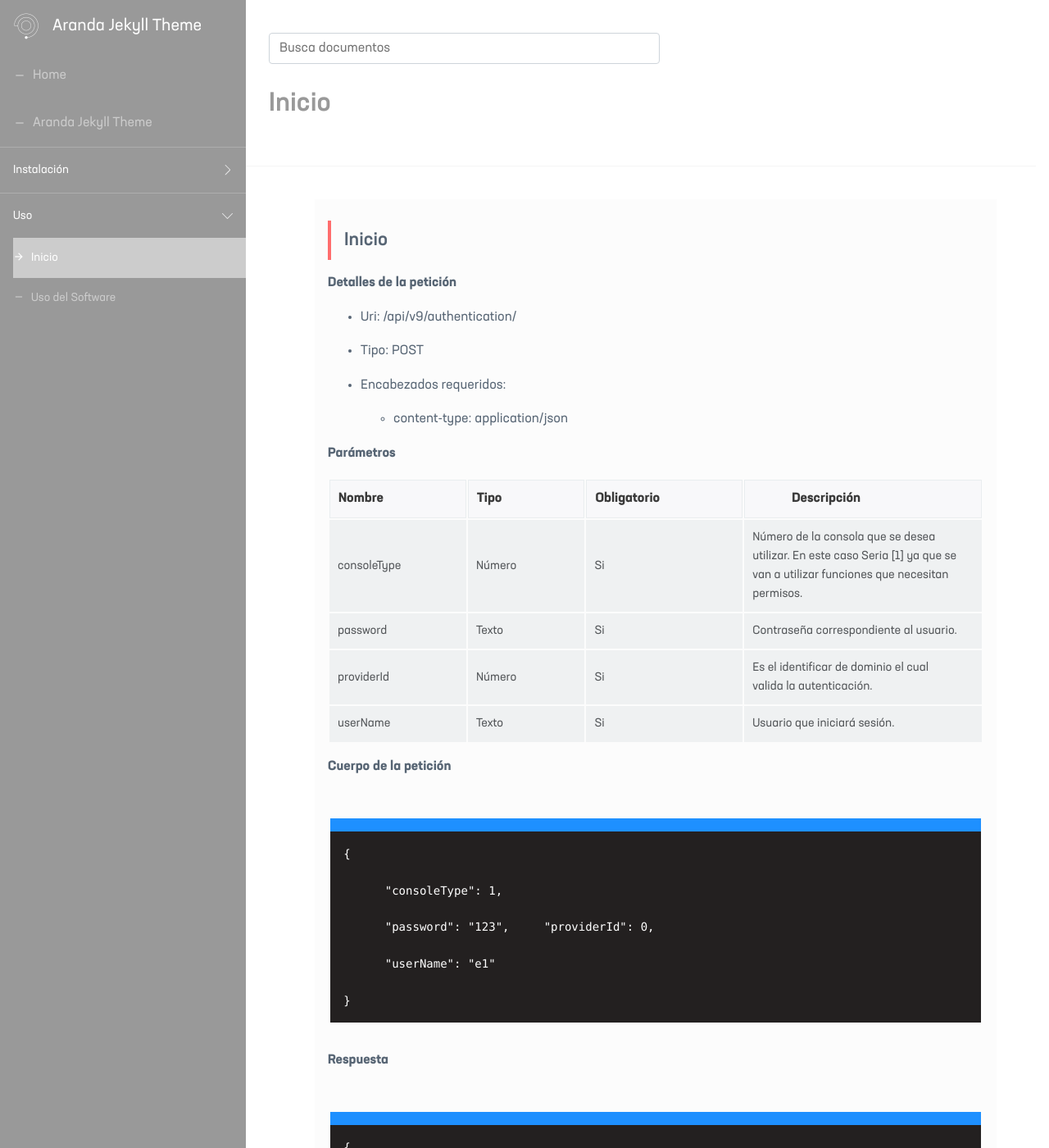
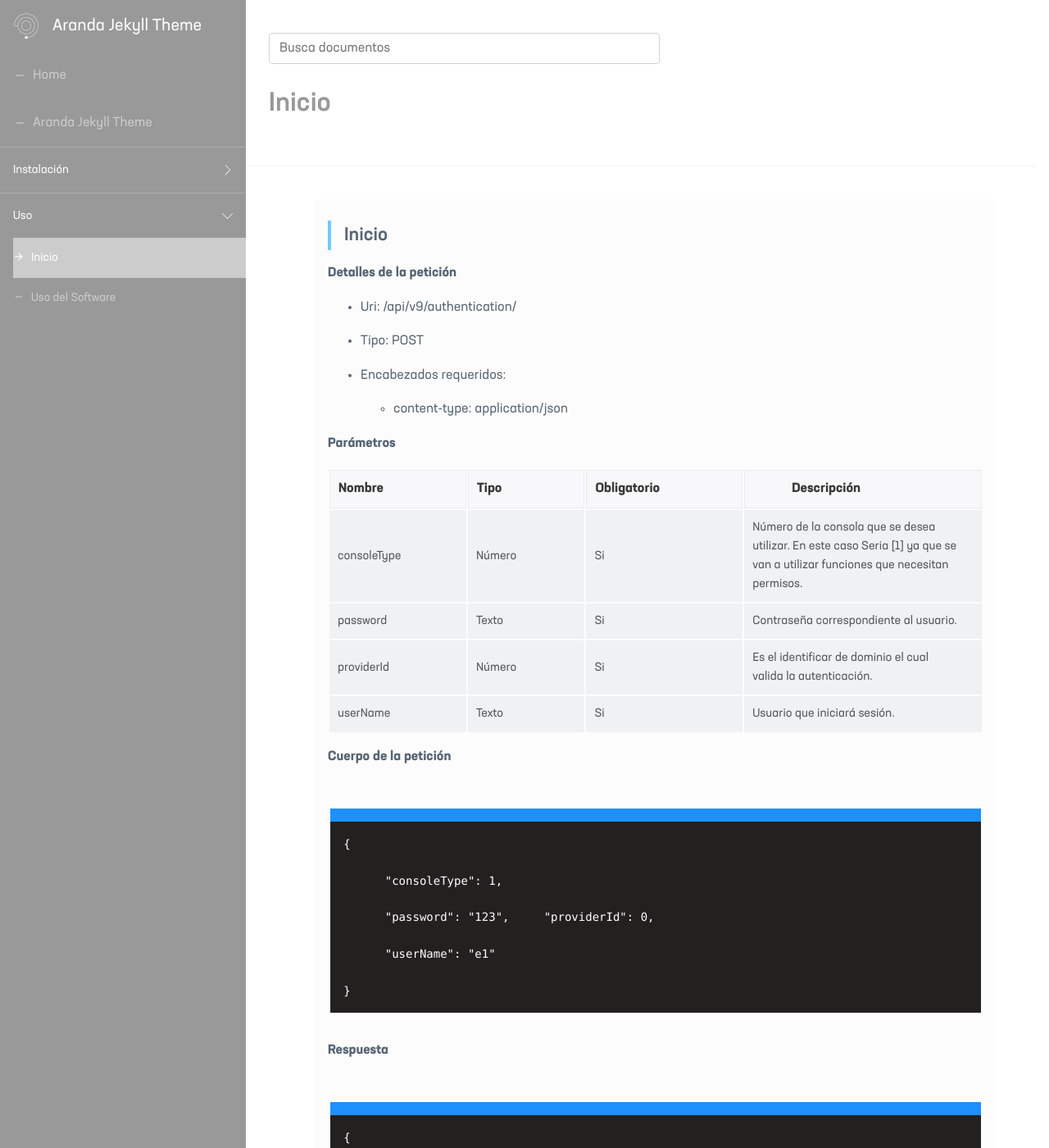
Before and after one commit to Nats85/Manuales-Aranda-Apis, a Jekyll site: the page built from docs/2.1-inicio.md, in a window 1280 px wide and 1400 px high. Shown: the whole window at 82% size. Built offline with Jekyll 4.4.1, drawn with Linux system fonts in a browser that asks for light colours.

Commit message:
Update _default.scss

```diff
--- a/_sass/layouts/_default.scss
+++ b/_sass/layouts/_default.scss
@@ -171,8 +171,8 @@ pre.highlight
   .apis h2 {
     color: #576574;
     font-weight: 500;
-    border-left: 4px solid #ff6d6d;
-    padding: 10px 16px;
+    border-left: 4px solid #6dcdff;
+    padding: 4px 16px;
     background-color: #fcfcfc;
 
 }
```
